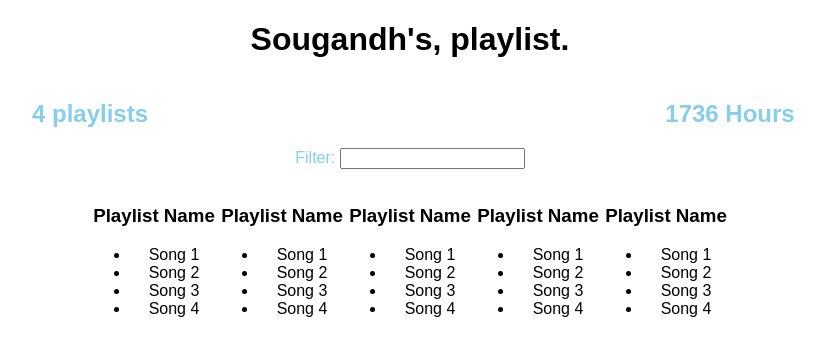
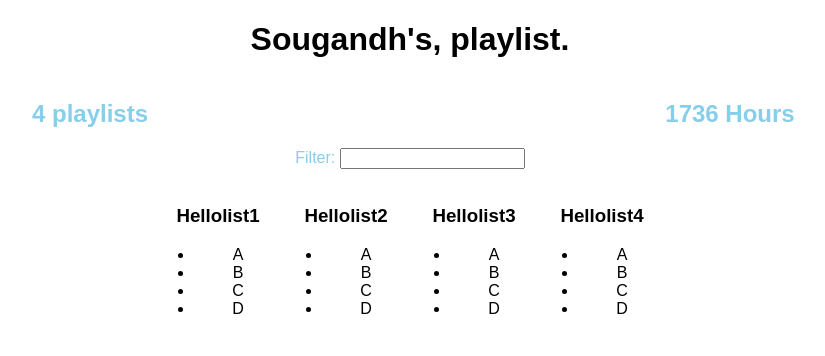
Before and after one commit to dalamuri/super-playlists, a React (Create React App) app: page / in a window 1280 px wide. Shown: the top 356 px of the page, without its empty margins (230-1055 px from the left). Built offline with nearby package versions, Linux system fonts and the light colour scheme.

Commit message:
added playlists

```diff
--- a/src/App.js
+++ b/src/App.js
@@ -101,11 +101,14 @@
   render() {
     return(
       <div style={{textcolor, width:"10%", display:"inline-block"}} ><img />
-      <h3>Playlist Name</h3>
-      <ul><li>Song 1</li><li>Song 2</li><li>Song 3</li><li>Song 4</li></ul>
+      <h3>{this.props.playlist.name}</h3>
+      <ul>
+        {this.props.playlist.songs.map(song =>
+        <li>{song.name}</li>
+        )}
+        </ul>
       </div>
     );
-
   }
 }
 
@@ -141,12 +144,15 @@
 
 
           <Filter/>
+          {
 
-          <Playlists/>
-          <Playlists/>
-          <Playlists/>
-          <Playlists/>
-          <Playlists/>
+            this.state.serverData.user.playlists.map(playlist =>
+                <Playlists playlist={playlist}/>
+
+
+          )}
+
+
           </div> : <h1>Loading...</h1>
           }
     </div>
```
